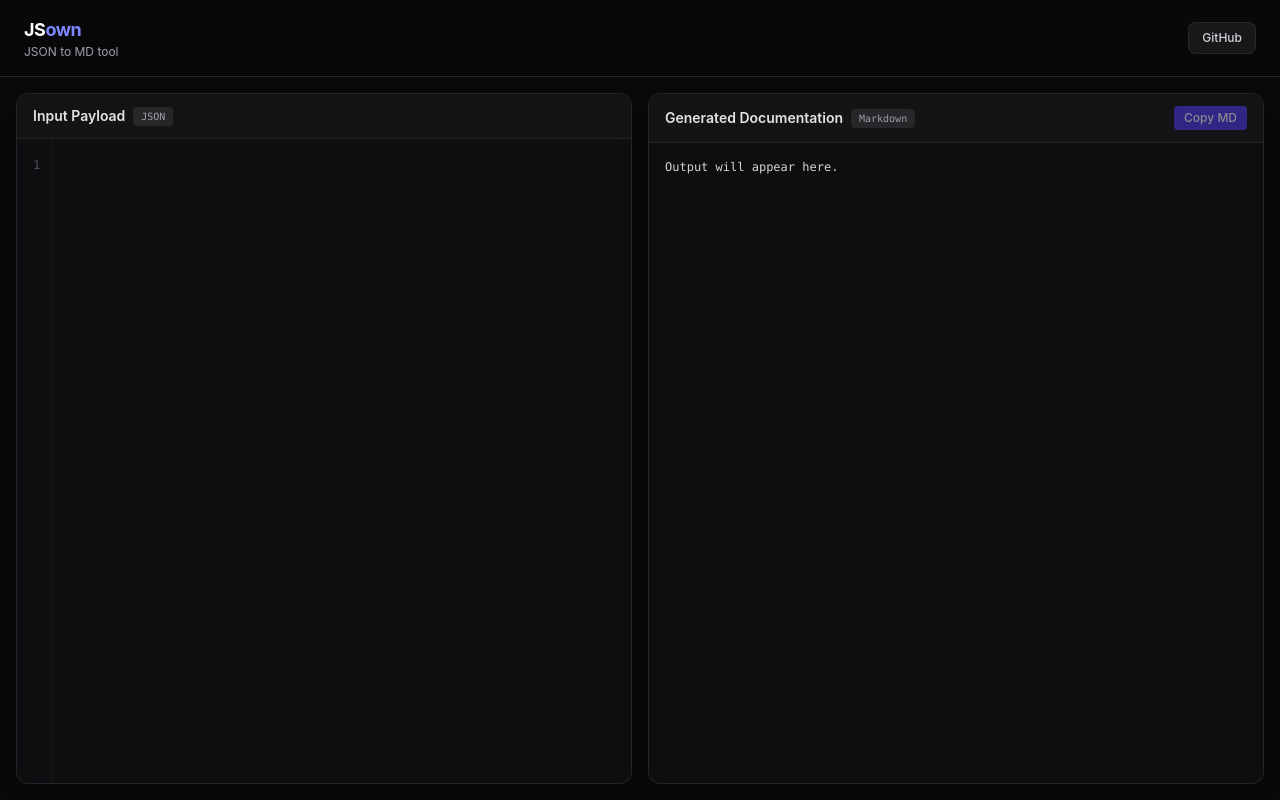
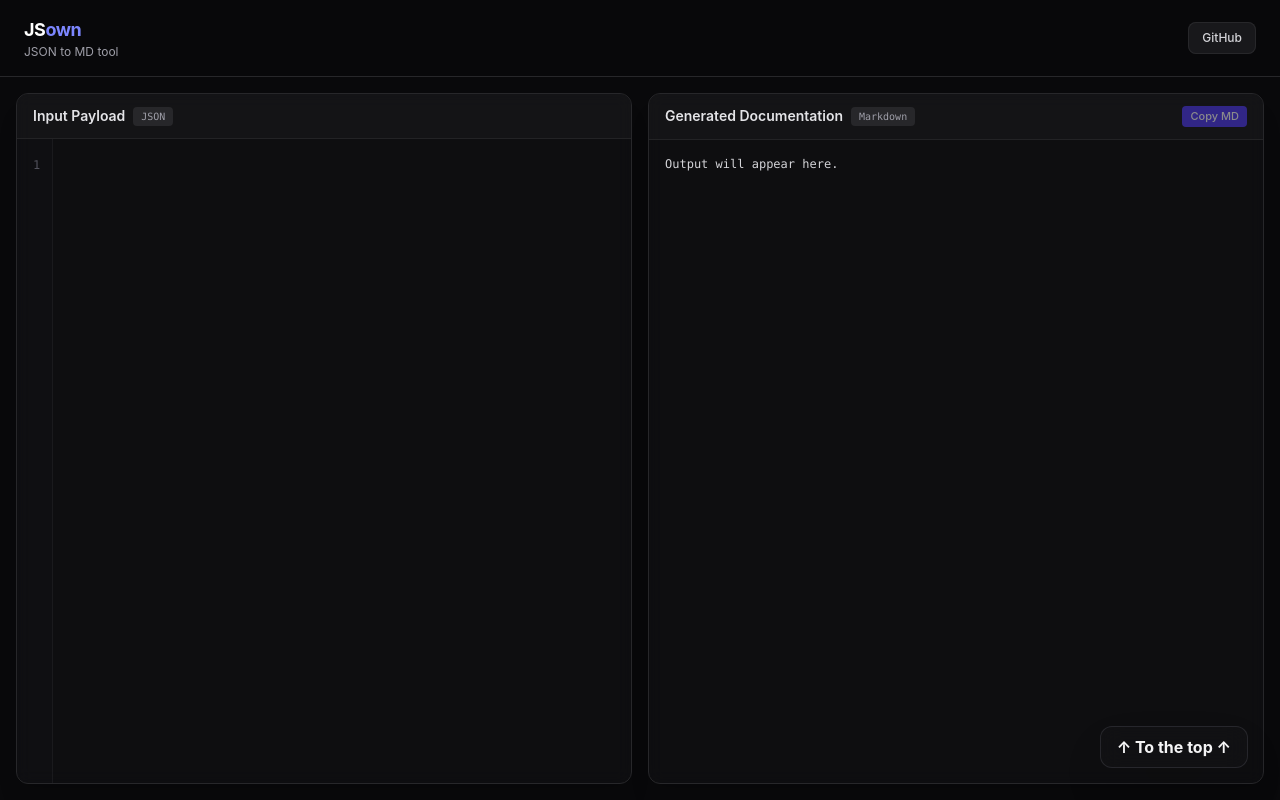
Before and after one commit to AlboMastro/JSown, a React (Vite) app: page / in a window 1280 px wide. Built offline with nearby package versions, Linux system fonts and the light colour scheme.

Commit message:
Added a shortcut to reach the top of the page

```diff
--- a/src/App.tsx
+++ b/src/App.tsx
@@ -42,6 +42,13 @@ export default function App() {
           output={output}
         />
       </main>
+
+      {/** To the top shortcut */}
+      <div className="fixed bottom-8 right-8 z-50 pointer-events-none">
+        <div className="pointer-events-auto bg-zinc-900/40 backdrop-blur-md border border-zinc-700/50 px-4 py-2 rounded-xl text-base font-bold shadow-2xl">
+         <a href="#"> ↑ To the top ↑ </a>
+        </div>
+      </div>
     </div>
   );
 }
--- a/src/components/MarkdownPanel/MarkdownPanel.tsx
+++ b/src/components/MarkdownPanel/MarkdownPanel.tsx
@@ -5,11 +5,15 @@ import remarkGfm from "remark-gfm";
 
 interface MarkdownPanelProps {
   action: () => void;
-  buttonText: string
+  buttonText: string;
   output: string;
 }
 
-export default function MarkdownPanel({ action, buttonText, output }: MarkdownPanelProps) {
+export default function MarkdownPanel({
+  action,
+  buttonText,
+  output,
+}: MarkdownPanelProps) {
   return (
     <Panel
       title="Generated Documentation"
@@ -18,9 +22,9 @@ export default function MarkdownPanel({ action, buttonText, output }: MarkdownPa
         <button
           disabled={!output.length}
           onClick={action}
-          className="rounded bg-indigo-600 px-2.5 py-1 text-xs font-medium text-white transition
-                     cursor-pointer hover:bg-indigo-500 active:scale-95
-                     disabled:cursor-not-allowed disabled:opacity-50 disabled:active:scale-100"
+          className="rounded bg-indigo-600 px-2 py-0.5 text-[11px] font-medium text-white transition
+             cursor-pointer hover:bg-indigo-500 active:scale-95
+             disabled:cursor-not-allowed disabled:opacity-50 disabled:active:scale-100"
         >
           {buttonText}
         </button>
```
